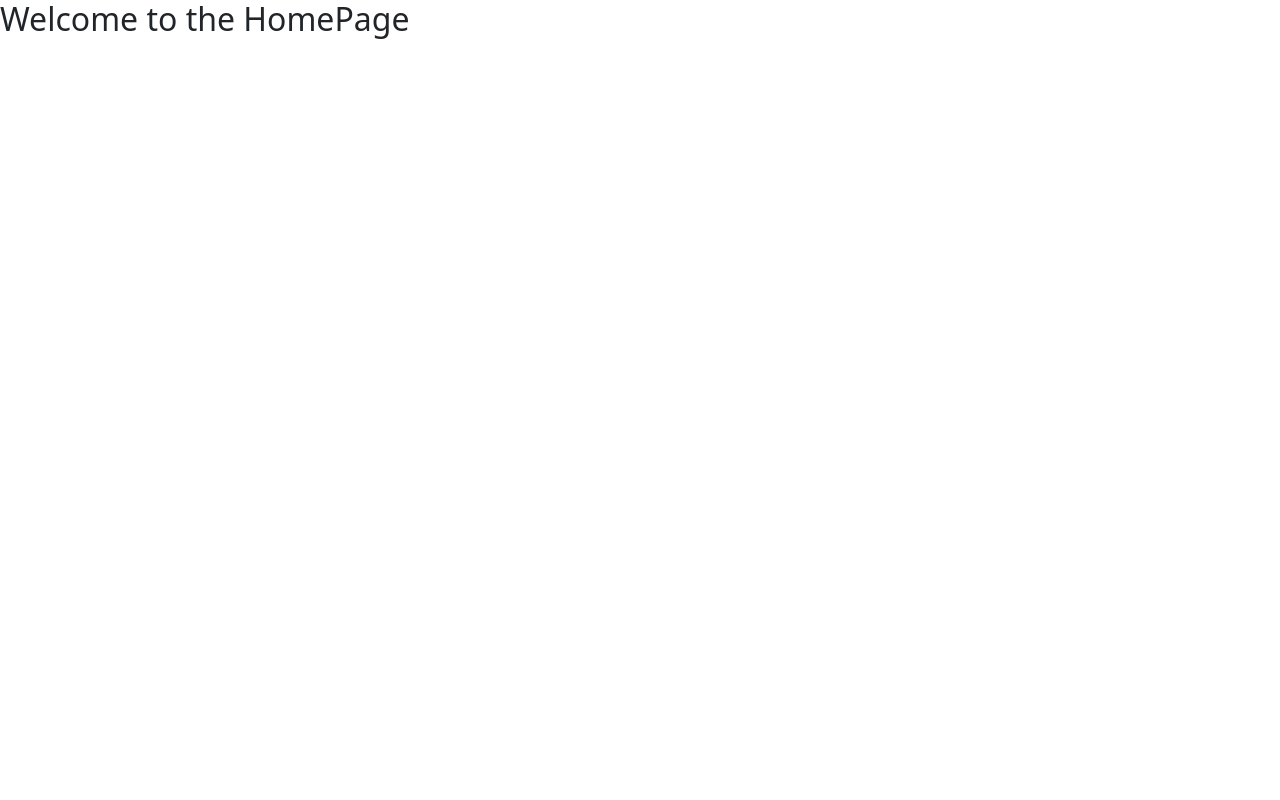
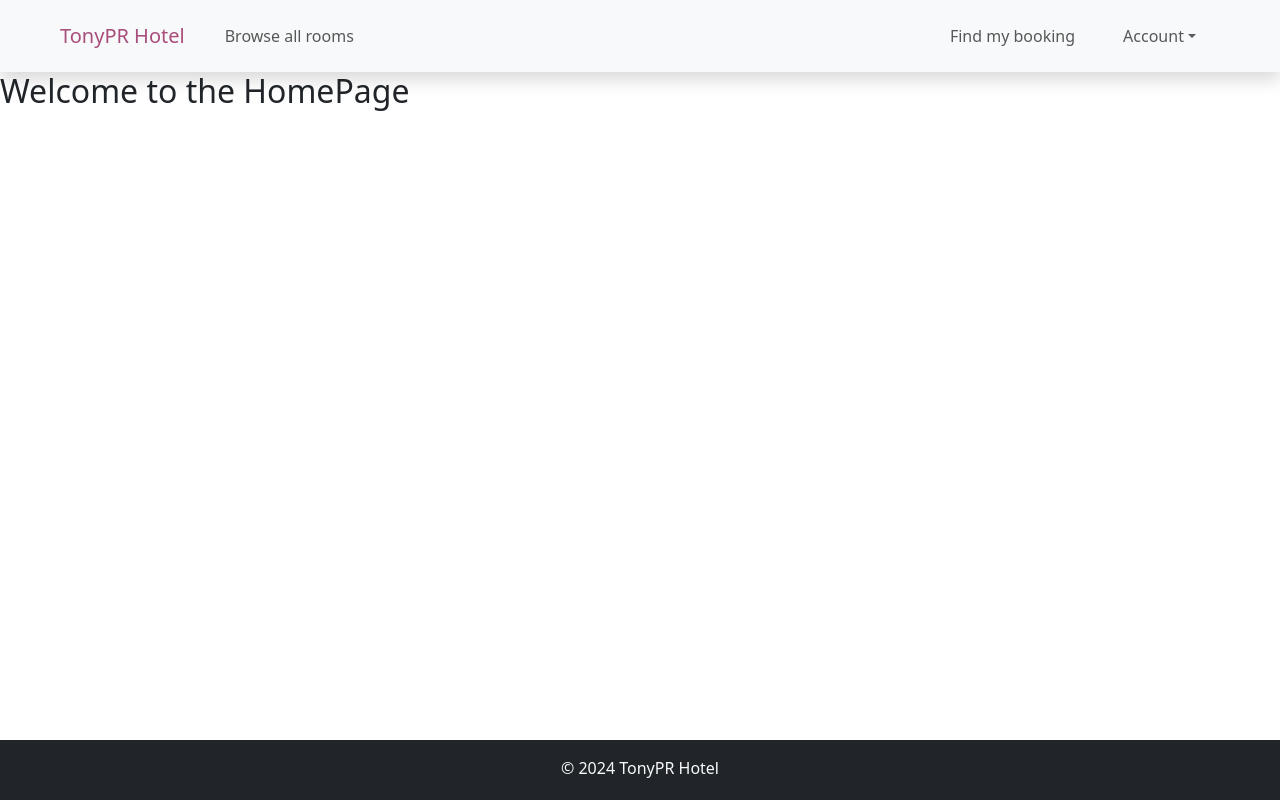
Before and after one commit to TonyPR93/HotelApp, a React (Vite) app in the folder hotelApp/: page / in a window 1280 px wide. Built offline with nearby package versions, Linux system fonts and the light colour scheme.

Commit message:
Page : Footer / Navbar | Fix : Bundle from app.jsx

```diff
--- a/hotelApp/src/App.jsx
+++ b/hotelApp/src/App.jsx
@@ -3,18 +3,21 @@
 import viteLogo from "/vite.svg";
 import "./App.css";
 import "../node_modules/bootstrap/dist/css/bootstrap.min.css";
-import "../node_modules/bootstrap/dist/js/bootstrap.min.js";
+import "../node_modules/bootstrap/dist/js/bootstrap.bundle.min.js";
 import { AddRoom } from "./components/room/AddRoom";
 import ExistingRooms from "./components/room/ExistingRooms.jsx";
 import { BrowserRouter as Router, Routes, Route } from "react-router-dom";
 import Home from "./components/home/Home.jsx";
 import EditRoom from "./components/room/EditRoom.jsx";
+import NavBar from "./components/layout/NavBar.jsx";
+import Footer from "./components/layout/Footer.jsx";
 
 function App() {
   return (
     <>
       <main>
         <Router>
+          <NavBar />
           <Routes>
             <Route path="/" element={<Home />} />
             <Route path="/edit-room/:roomId" element={<EditRoom />} />
@@ -22,6 +25,7 @@
             <Route path="/add-room" element={<AddRoom />} />
           </Routes>
         </Router>
+        <Footer />
       </main>
     </>
   );
--- /dev/null
+++ b/hotelApp/src/components/layout/Footer.jsx
@@ -0,0 +1,19 @@
+import React from "react";
+import { Col, Container, Row } from "react-bootstrap";
+
+const Footer = () => {
+  let today = new Date();
+  return (
+    <footer className="bg-dark text-light py-3 footer mt-lg-5">
+      <Container>
+        <Row>
+          <Col xs={12} md={12} className="text-center">
+            <p>&copy; {today.getFullYear()} TonyPR Hotel</p>
+          </Col>
+        </Row>
+      </Container>
+    </footer>
+  );
+};
+
+export default Footer;
--- /dev/null
+++ b/hotelApp/src/components/layout/NavBar.jsx
@@ -0,0 +1,97 @@
+import React from "react";
+import { NavLink, Link } from "react-router-dom";
+import { useState } from "react";
+const NavBar = () => {
+  const [showAccount, setShowAccount] = useState(false);
+
+  const handleAccountClick = () => {
+    setShowAccount(!showAccount);
+  };
+
+  const isLoggedIn = localStorage.getItem("token");
+  const userRole = localStorage.getItem("userRole");
+  return (
+    <nav className="navbar navbar-expand-lg bg-body-tertiary px-5 shadow sticky-top">
+      <div className="container-fluid">
+        <Link to={"/"} className="navbar-brand">
+          <span className="hotel-color">TonyPR Hotel</span>
+        </Link>
+
+        <button
+          className="navbar-toggler"
+          type="button"
+          data-bs-toggle="collapse"
+          data-bs-target="#navbarScroll"
+          aria-controls="navbarScroll"
+          aria-expanded="false"
+          aria-label="Toggle navigation"
+        >
+          <span className="navbar-toggler-icon"></span>
+        </button>
+
+        <div className="collapse navbar-collapse" id="navbarScroll">
+          <ul className="navbar-nav me-auto my-2 my-lg-0 navbar-nav-scroll">
+            <li className="nav-item">
+              <NavLink
+                className="nav-link"
+                aria-current="page"
+                to={"/browse-all-rooms"}
+              >
+                Browse all rooms
+              </NavLink>
+            </li>
+
+            {isLoggedIn && userRole === "ROLE_ADMIN" && (
+              <li className="nav-item">
+                <NavLink className="nav-link" aria-current="page" to={"/admin"}>
+                  Admin
+                </NavLink>
+              </li>
+            )}
+          </ul>
+
+          <ul className="d-flex navbar-nav">
+            <li className="nav-item">
+              <NavLink className="nav-link" to={"/find-booking"}>
+                Find my booking
+              </NavLink>
+            </li>
+
+            <li className="nav-item dropdown">
+              <a
+                className={`nav-link dropdown-toggle ${
+                  showAccount ? "show" : ""
+                }`}
+                href="#"
+                role="button"
+                data-bs-toggle="dropdown"
+                aria-expanded="false"
+                onClick={handleAccountClick}
+              >
+                {" "}
+                Account
+              </a>
+
+              <ul
+                className={`dropdown-menu ${showAccount ? "show" : ""}`}
+                aria-labelledby="navbarDropdown"
+              >
+                {isLoggedIn ? (
+                  <Logout />
+                ) : (
+                  <li>
+                    <Link className="dropdown-item" to={"/login"}>
+                      Login
+                    </Link>
+                  </li>
+                )}
+              </ul>
+            </li>
+          </ul>
+        </div>
+      </div>
+    </nav>
+  );
+};
+
+export default NavBar;
```
